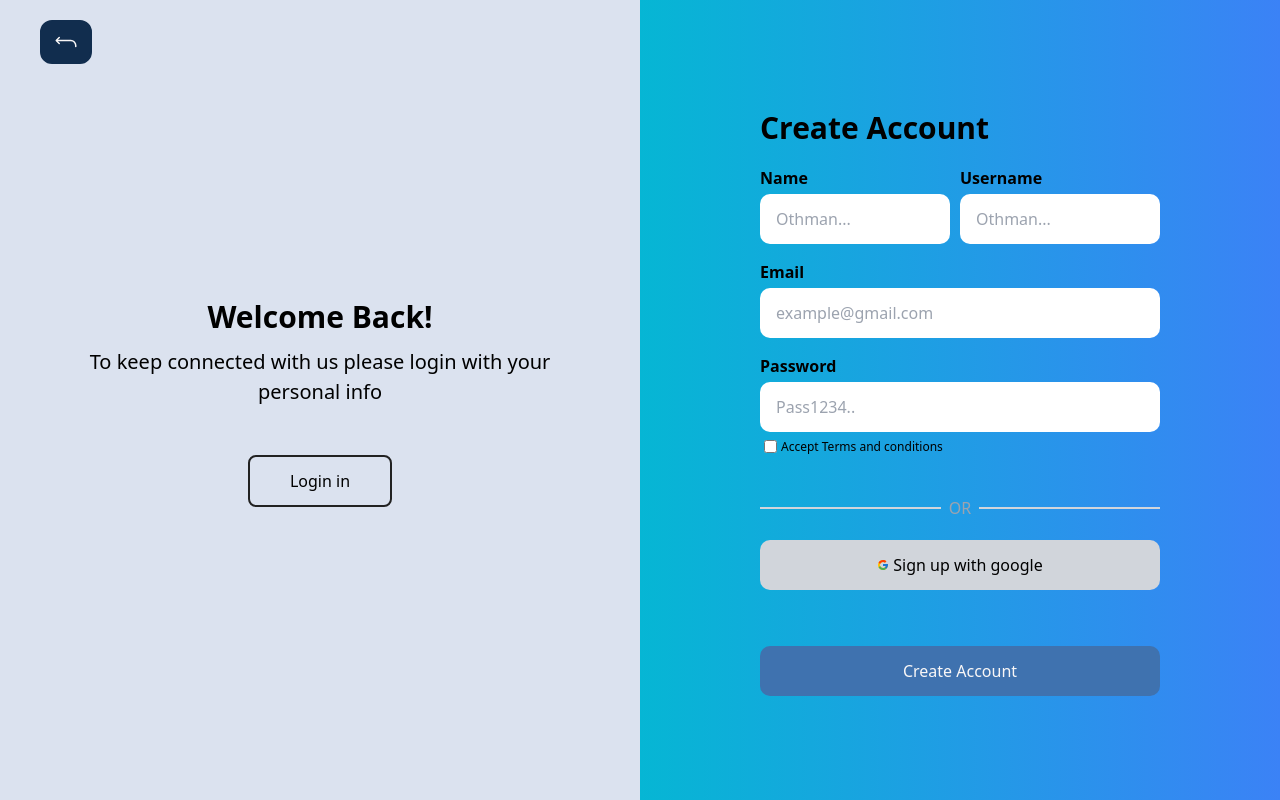
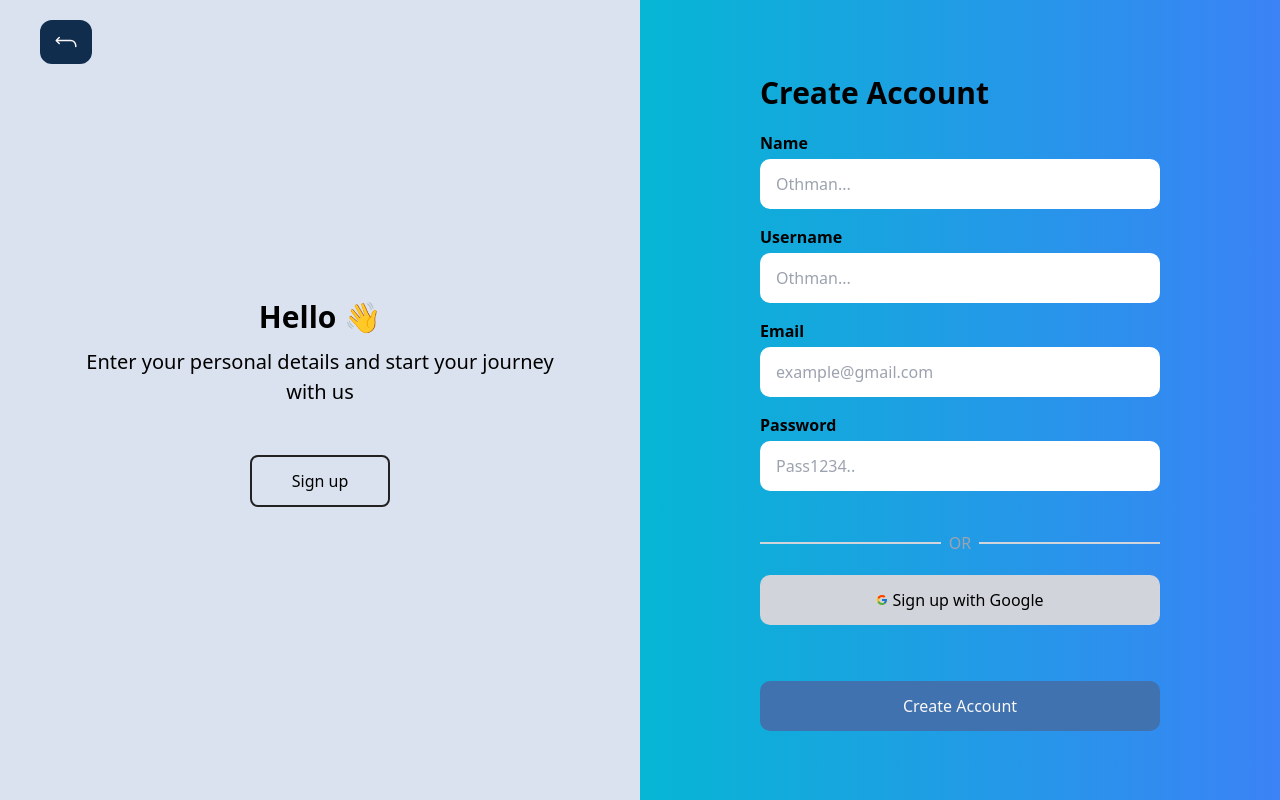
Before and after one commit to OthmanGh/UNITEYPULSE, a React (Vite) app in the folder frontend/: page /auth in a window 1280 px wide. Built offline with nearby package versions, Linux system fonts and the light colour scheme.

Commit message:
Add toggling functionality to between login & signup

```diff
--- a/frontend/src/pages/Authentication/Auth.tsx
+++ b/frontend/src/pages/Authentication/Auth.tsx
@@ -1,38 +1,78 @@
 import { Link } from 'react-router-dom';
 import { BackArrow, GoogleIcon } from '../../constants/icons';
 import InputField from './components/InputField';
+import { useState } from 'react';
 
 const Auth = () => {
+  const [isLoggingIn, setIsLoggingIn] = useState(false);
+
   return (
     <section className="h-screen grid grid-cols-1 sm:grid-cols-2 items-center justify-center relative">
+      {isLoggingIn ? (
         <div className="h-[40vh] sm:h-screen w-full bg-lightBlue flex flex-col items-center text-center justify-center gap-2">
-        <h2 className="text-lg  sm:text-3xl font-semibold">Welcome Back!</h2>
-        <p className="sm:text-xl sm:max-w-[80%] px-2">To keep connected with us please login with your personal info</p>
-        <button className="mt-4 sm:mt-10 border-black border-2 rounded-lg px-6 sm:px-10 py-2 sm:py-3 hover:text-red-500 hover:border-red-500 transition-all duration-500 ">
-          Login in
+          <h2 className="text-lg sm:text-3xl font-semibold">Welcome Back!</h2>
+          <p className="sm:text-xl sm:max-w-[80%] px-2">To stay connected with us, please login with your personal info</p>
+          <button
+            className="mt-4 sm:mt-10 border-black border-2 rounded-lg px-6 sm:px-10 py-2 sm:py-3 hover:text-red-500 hover:border-red-500 transition-all duration-500"
+            onClick={() => setIsLoggingIn(false)}
+          >
+            Log in
           </button>
         </div>
+      ) : (
+        <div className="h-[40vh] sm:h-screen w-full bg-lightBlue flex flex-col items-center text-center justify-center gap-2">
+          <h2 className="text-lg sm:text-3xl font-semibold">Hello 👋</h2>
+          <p className="sm:text-xl sm:max-w-[80%] px-2">Enter your personal details and start your journey with us</p>
+          <button
+            className="mt-4 sm:mt-10 border-black border-2 rounded-lg px-6 sm:px-10 py-2 sm:py-3 hover:text-red-500 hover:border-red-500 transition-all duration-500"
+            onClick={() => setIsLoggingIn(true)}
+          >
+            Sign up
+          </button>
+        </div>
+      )}
 
+      {isLoggingIn ? (
         <div className="bg-gradient-to-r from-cyan-500 to-blue-500 h-full w-full flex flex-col items-center justify-center p-5">
           <form className="flex flex-col items-start justify-center gap-4 w-[90%] sm:w-2/3">
-          <h2 className="text-lg xs:text-2xl sm:text-3xl font-semibold">Create Account</h2>
-
-          <div className="flex flex-col w-full gap-2 sm:gap-0 sm:flex-row">
-            <InputField name="name" id="name" placeholder="Othman..." labelText="Name" type="text" classes="w-full sm:w-[95%]" />
-
-            <InputField name="username" id="username" placeholder="Othman..." labelText="Username" type="text" classes="w-full sm:w-[100%]" />
-          </div>
+            <h2 className="text-lg xs:text-2xl sm:text-3xl font-semibold">Log in</h2>
 
             <InputField name="email" id="email" placeholder="example@gmail.com" labelText="Email" type="email" classes="w-full" />
 
             <InputField name="password" id="password" placeholder="Pass1234.." labelText="Password" type="password" classes="w-full flex-2" />
 
-          <fieldset className="flex flex-col gap-1 w-full mt-[-10px]">
-            <label htmlFor="conditions" className="flex items-center gap-1 ml-1">
-              <input id="conditions" type="checkbox" />
-              <p className="text-sm font-semidbold">Accept Terms and conditions</p>
-            </label>
-          </fieldset>
+            <span className="mt-[-12px] ml-1 text-[12px] text-gray-700 font-semibold cursor-pointer hover:text-secondary transition-all duration-500">
+              Forgot your password?
+            </span>
+          </form>
+
+          <div className="flex flex-col gap-5 mt-10 w-[90%] sm:w-2/3">
+            <div className="flex gap-2 w-full mx-auto">
+              <div className="bg-gray-300 flex-1 h-[2px] self-center"></div>
+              <p className="text-gray-400">OR</p>
+              <div className="bg-gray-300 flex-1 h-[2px] self-center"></div>
+            </div>
+
+            <button className="flex gap-1 justify-center items-center text-center mt-[-10px] bg-gray-300 w-full mx-auto h-[50px] rounded-[10px] px-8">
+              <GoogleIcon className="text-sm" />
+              <p className="text-md">Sign in with Google</p>
+            </button>
+          </div>
+
+          <button className="mt-14 w-[60%] sm:w-2/3 mx-auto h-[50px] bg-primary rounded-[10px] text-white">Log in</button>
+        </div>
+      ) : (
+        <div className="bg-gradient-to-r from-cyan-500 to-blue-500 h-full w-full flex flex-col items-center justify-center p-5">
+          <form className="flex flex-col items-start justify-center gap-4 w-[90%] sm:w-2/3">
+            <h2 className="text-lg xs:text-2xl sm:text-3xl font-semibold">Create Account</h2>
+
+            <InputField name="name" id="name" placeholder="Othman..." labelText="Name" type="text" classes="w-full" />
+
+            <InputField name="username" id="username" placeholder="Othman..." labelText="Username" type="text" classes="w-full" />
+
+            <InputField name="email" id="email" placeholder="example@gmail.com" labelText="Email" type="email" classes="w-full" />
+
+            <InputField name="password" id="password" placeholder="Pass1234.." labelText="Password" type="password" classes="w-full flex-2" />
           </form>
 
           <div className="flex flex-col gap-5 mt-10 w-[90%] sm:w-2/3">
@@ -44,15 +84,16 @@ const Auth = () => {
 
             <button className="flex gap-1 justify-center items-center text-center bg-gray-300 w-full mx-auto h-[50px] rounded-[10px] px-8">
               <GoogleIcon className="text-sm" />
-            <p className="text-md">Sign up with google</p>
+              <p className="text-md">Sign up with Google</p>
             </button>
           </div>
 
           <button className="mt-14 w-[60%] sm:w-2/3 mx-auto h-[50px] bg-primary rounded-[10px] text-white">Create Account</button>
         </div>
+      )}
 
-      <Link to={'/'}>
-        <div className="absolute top-5 left-10 bg-secondary text-white px-3 py-2 rounded-xl cursor-pointer border-2 border-secondary hover:border-2 hover:border-secondary hover:bg-transparent hover:text-secondary transition-all duration-500">
+      <Link to="/">
+        <div className="absolute top-5 left-10 bg-secondary text-white px-3 py-2 rounded-xl cursor-pointer border-2 border-secondary hover:border-secondary hover:bg-transparent hover:text-secondary transition-all duration-500">
           <BackArrow className="text-2xl" />
         </div>
       </Link>
```
Lines whose indentation alone changed are shown as unchanged.
